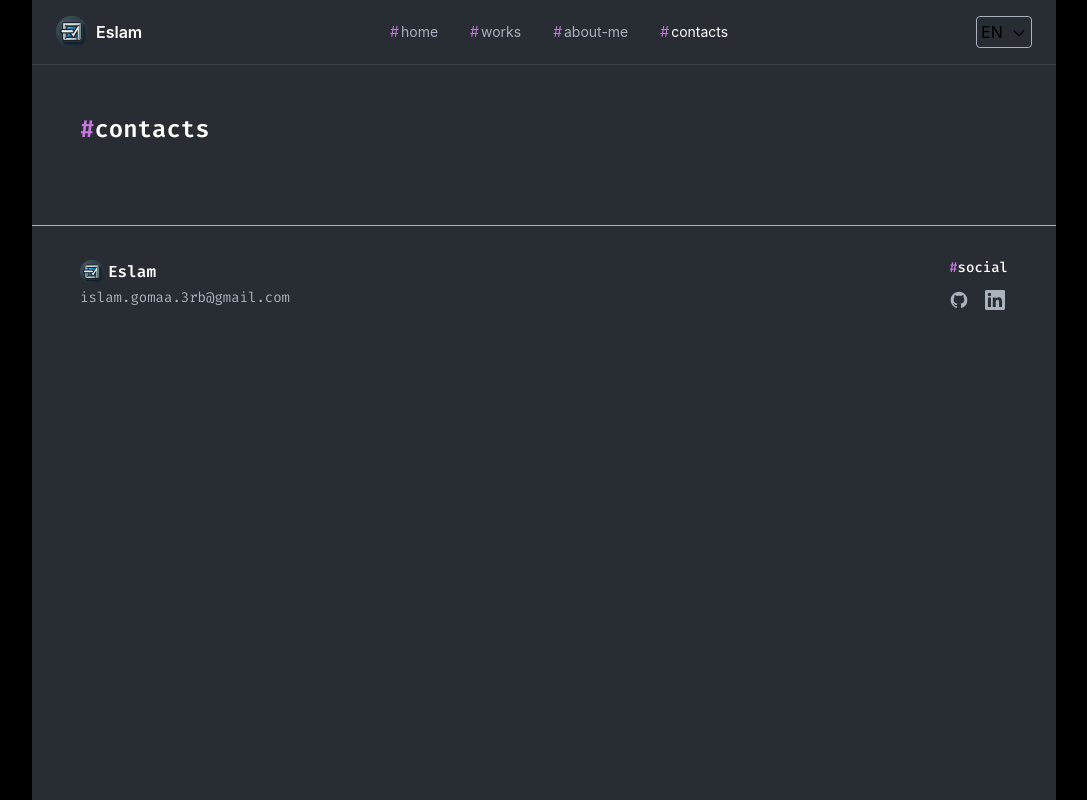
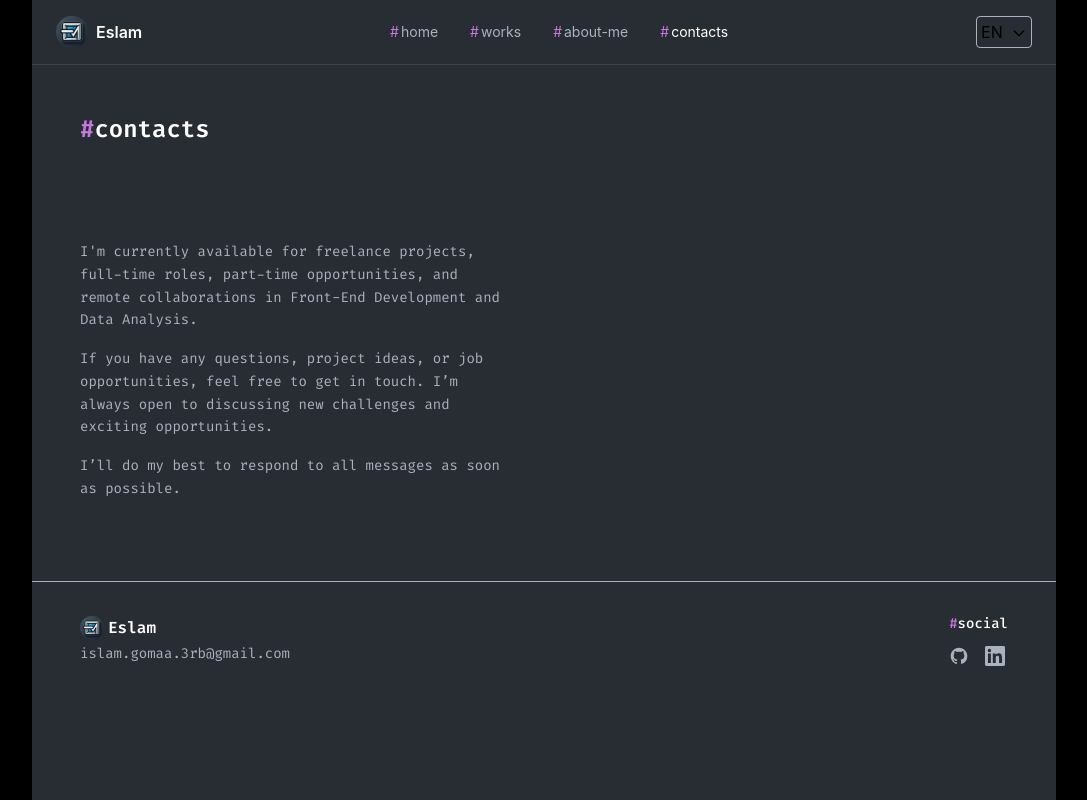
Before and after one commit to Eslam-mg/portfolio, a Next.js app: page /contacts in a window 1280 px wide. Shown: the whole page, without its empty margins (96-1183 px from the left). Built offline with nearby package versions, Linux system fonts and the light colour scheme.

Commit message:
add Left — description section to contacts page

```diff
--- a/src/app/contacts/page.tsx
+++ b/src/app/contacts/page.tsx
@@ -11,6 +11,18 @@ export default function page() {
     return (
         <div className="px-6 md:px-12 pt-6 md:pt-12 overflow-hidden space-y-24 font-mono text-textPrimaryColor">
             <SectionHeader title="contacts" />
+            <div className="grid grid-cols-1 md:grid-cols-2 gap-16 items-start">
+                {/* Left — description */}
+                <div className='space-y-4'>
+                    <p className="text-sm leading-relaxed">
+                        I'm currently available for freelance projects, full-time roles, part-time opportunities, and remote collaborations in Front-End Development and Data Analysis.
+                    </p>
+                    <p className="text-sm leading-relaxed">
+                        If you have any questions, project ideas, or job opportunities, feel free to get in touch. I’m always open to discussing new challenges and exciting opportunities.
+                    </p>
+                    <p className="text-sm leading-relaxed">I’ll do my best to respond to all messages as soon as possible.</p>
+                </div>
+            </div>
         </div>
     )
 }
```
